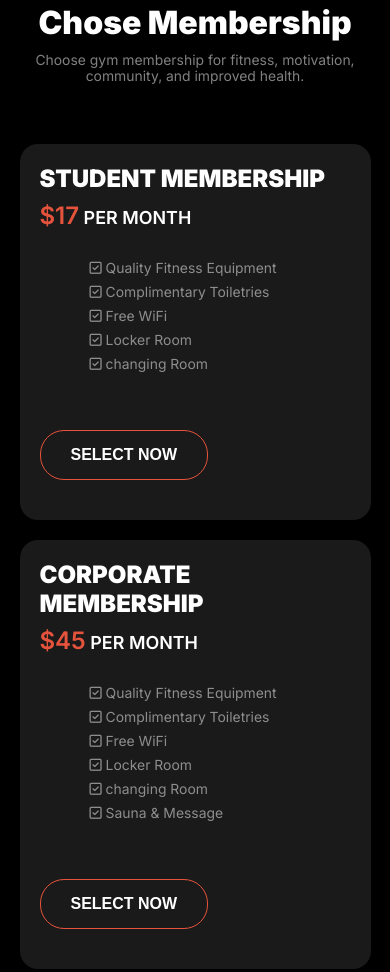
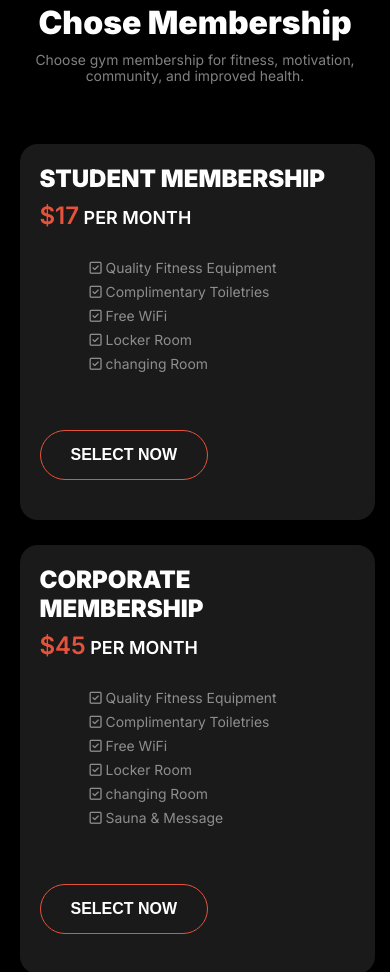
Before and after one commit to hossainshofiq/Assignment-2-Shofiq-B10, a plain HTML site: page index.html in a window 390 px wide. Shown: the part 6533-7505 px from the top of the page. Drawn offline with Linux system fonts and the light colour scheme.

Commit message:
fix some bugs in  membership card width

```diff
--- a/styles/style.css
+++ b/styles/style.css
@@ -533,6 +533,7 @@ nav{
     background-color: rgba(255, 255, 255, 0.1);
     padding: 20px 20px;
     border-radius: 18px;
+    width: 300px;
 }
 .membership-container{
     display: flex;
@@ -793,7 +794,7 @@ hr{
     /* membership section */
     .membership-container{
         flex-direction: column;
-        gap: 20px;
+        gap: 25px;
     }
     .membership-container li{
         padding-bottom: 8px;
@@ -813,9 +814,12 @@ hr{
     }
     .select-btn{
         padding: 15px 30px;
-        border-radius: 24px;
+        border-radius: 50px;
         font-size: 1rem;
         font-weight: 900;
+    }
+    .card{
+        width: 90%;
     }
 
     /* footer */
```
